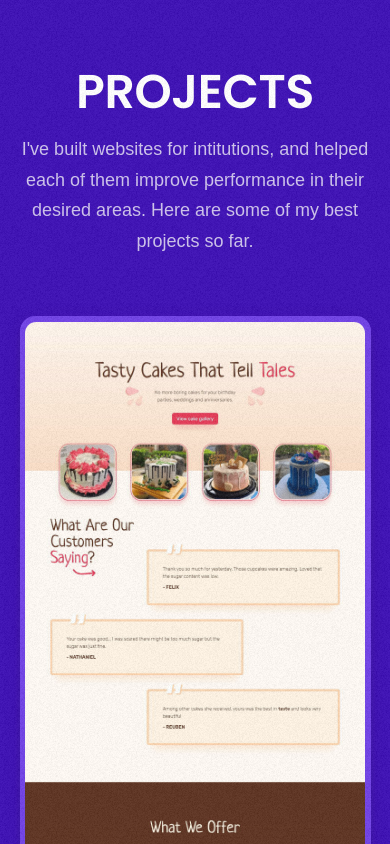
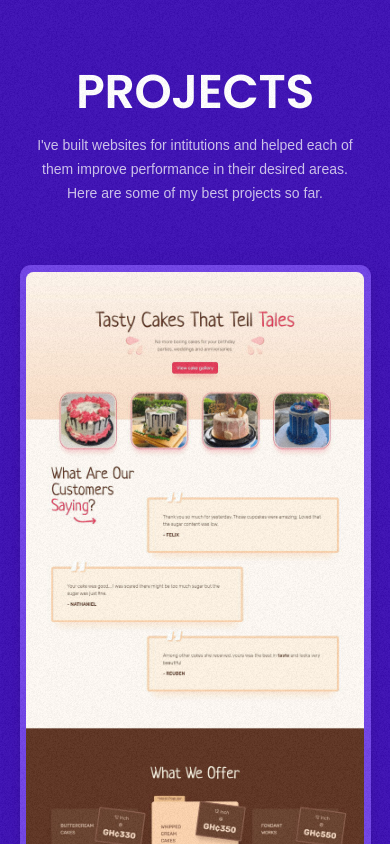
Before and after one commit to AmmDuncan/resume, a plain HTML site: page index.html in a window 390 px wide. Shown: the part 1080-1924 px from the top of the page. Drawn offline with nearby package versions, Linux system fonts and the light colour scheme.

Commit message:
resized project paragraph on smaller screens

```diff
--- a/css/sass/_about.scss
+++ b/css/sass/_about.scss
@@ -118,7 +118,7 @@
       li {
         display: flex;
         align-items: center;
-        margin: 12px 0;
+        margin: 8px 0;
         padding: 0.25rem 0.5rem;
         border-radius: 0.5rem;
         box-shadow: 0 0.3rem 0.75rem rgba($color-primary-dark, 0.1),
--- a/css/sass/_projects.scss
+++ b/css/sass/_projects.scss
@@ -45,6 +45,16 @@
     margin: auto;
     color: $color-text;
     color: rgba($color-white, .75);
+
+    @media screen and (max-width: 576px) {
+      max-width: 22rem;
+      font-size: 15px;
+    }
+
+    @media screen and (max-width: 420px) {
+      max-width: 22rem;
+      font-size: 14px;
+    }
   }
 }
 
@@ -57,7 +67,7 @@
   padding-top: 3rem;
   padding-bottom: 5rem;
 
-    &:after {
+  &:after {
     content: "";
     position: absolute;
     left: 0;
@@ -80,11 +90,11 @@
 .project-card {
   width: 100%;
   overflow: hidden;
-  padding: 0.35rem;
+  padding: 0.45rem;
   // border: 1px solid rgba($color-primary, 0.05);
-  border-radius: 1rem;
-  box-shadow: 0 0.45rem 0.5rem -0.005rem rgba($color-text, 0.15),
-    0 0.15rem 1.5rem rgba($color-text, 0.05);
+  border-radius: .75rem;
+  box-shadow: 0 0.45rem 0.5rem -0.005rem rgba($color-primary-darkest, 0.25),
+    0 0.15rem 1.5rem rgba($color-primary-darkest, 0.1);
   background: rgba($color-white, 0.75);
   background: rgba($color-primary-lighter, 0.95);
   border-bottom: 4px solid rgba($color-primary-darkest, .4);
@@ -93,8 +103,9 @@
   z-index: 1;
 
   &__image {
+    position: relative;
     width: 100%;
-    border-radius: 0.75rem;
+    border-radius: 0.5rem;
     object-fit: cover;
     object-position: center top;
   }
@@ -104,7 +115,7 @@
     flex-flow: column;
     padding: 0.5rem 1rem 1rem;
 
-    & > *:first-child {
+    &>*:first-child {
       margin-bottom: 0.75rem;
     }
   }
--- a/css/styles.scss
+++ b/css/styles.scss
@@ -66,7 +66,7 @@ body {
     height: 100%;
     z-index: 9999;
     pointer-events: none;
-    opacity: .09;
+    opacity: .085;
     background: url("../img/noise.jpg");
   }
 }
@@ -115,6 +115,7 @@ p {
   @media (max-width: $tab-lg) {
     font-size: 1.2rem;
   }
+
   @media (max-width: $mob-md) {
     font-size: 18px;
   }
@@ -180,6 +181,7 @@ p {
 
   &:hover {
     color: #fff;
+
     img {
       animation: zoom 0.4s ease-in-out;
     }
```
Also changed, not shown: index.html (+1 -1 lines), css/styles.css, 1 other file.
